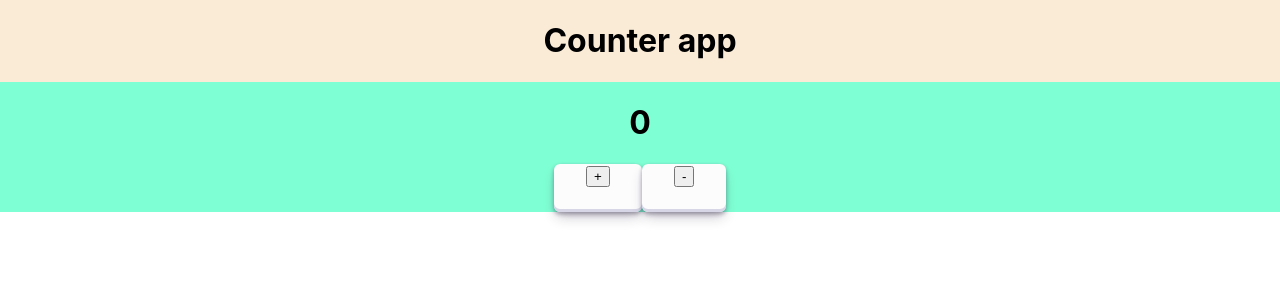
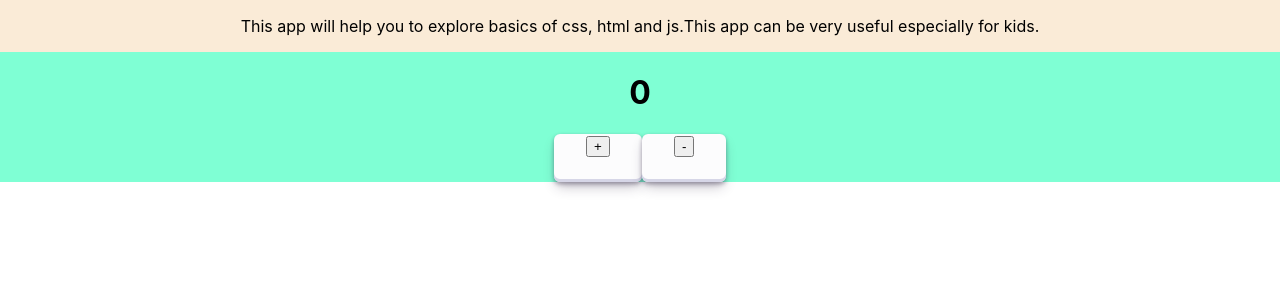
Before and after one commit to patrycjafilipowicz/counter-repository, a React (Create React App) app: page / in a window 1280 px wide. Shown: the top 300 px of the page. Built offline with nearby package versions, Linux system fonts and the light colour scheme.

Commit message:
added paragraphs

```diff
--- a/src/App.js
+++ b/src/App.js
@@ -7,7 +7,9 @@ function App() {
 	return (
 		<div className='app'>
 			<div className='appName'>
-				<h1>Counter app</h1>
+
+				<p>This app will help you to explore basics of css, html and js.</p>
+				<p>This app can be very useful especially for kids.</p>
 			</div>
 			<div className='count'>
 				<h1>{count}</h1>
```
